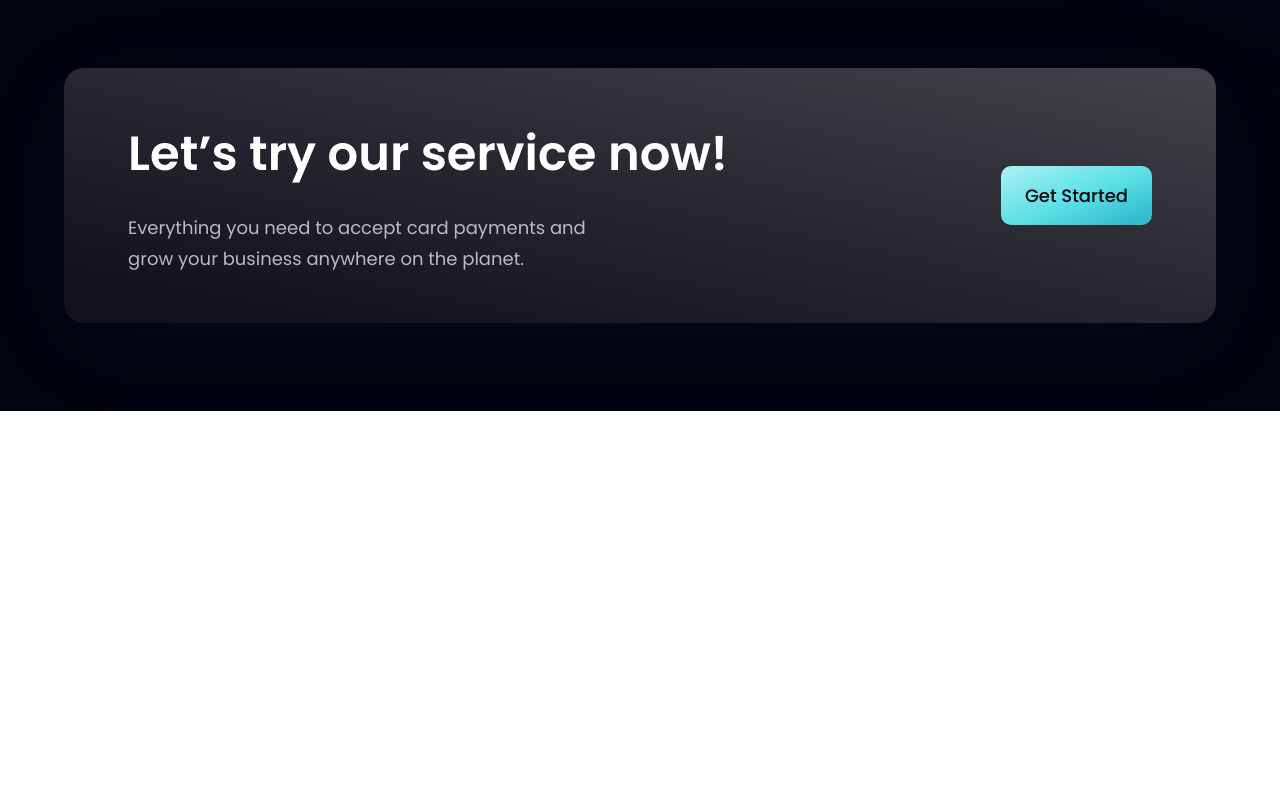
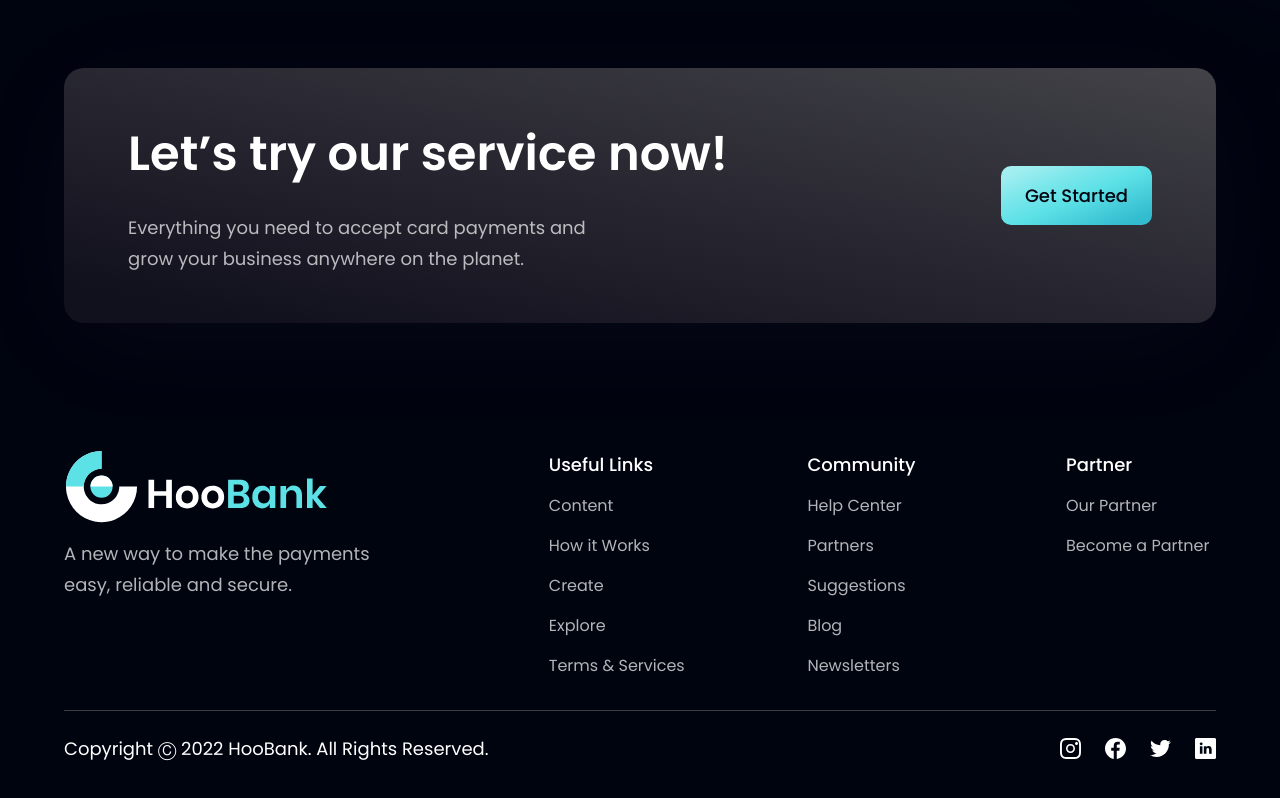
Before and after one commit to zendayat/Bank-App-frontend, a React (Vite) app in the folder bank_app/: page / in a window 1280 px wide. Shown: the part 3988-4786 px from the top of the page. Before the commit the page ends 4399 px from the top, so only its background shows below. Built offline with nearby package versions, Linux system fonts and the light colour scheme.

Commit message:
complete: one page website completed

```diff
--- a/bank_app/src/components/Footer.jsx
+++ b/bank_app/src/components/Footer.jsx
@@ -1,11 +1,66 @@
-import React from 'react'
+import styles from "../style";
+import { logo } from "../assets";
+import { footerLinks, socialMedia } from "../constants";
 
 const Footer = () => {
   return (
-    <div>
-      Footer
-    </div>
-  )
+    <section className={`${styles.flexCenter} ${styles.paddingY} flex-col`}>
+      <div className={`${styles.flexStart} md:flex-row flex-col mb-8 w-full`}>
+        <div className="flex-[1] flex flex-col justify-start mr-10">
+          <img
+            src={logo}
+            alt="hoobank"
+            className="w-[266px] h-[72.14px] object-contain"
+          />
+          <p className={`${styles.paragraph} mt-4 max-w-[312px]`}>
+            A new way to make the payments easy, reliable and secure.
+          </p>
+        </div>
+
+        <div className="flex-[1.5] w-full flex flex-row justify-between flex-wrap md:mt-0 mt-10">
+          {footerLinks.map((footerlink) => (
+            <div key={footerlink.title} className={`flex flex-col ss:my-0 my-4 min-w-[150px]`}>
+              <h4 className="font-poppins font-medium text-[18px] leading-[27px] text-white">
+                {footerlink.title}
+              </h4>
+              <ul className="list-none mt-4">
+                {footerlink.links.map((link, index) => (
+                  <li
+                    key={link.name}
+                    className={`font-poppins font-normal text-[16px] leading-[24px] text-dimWhite hover:text-secondary cursor-pointer ${
+                      index !== footerlink.links.length - 1 ? "mb-4" : "mb-0"
+                    }`}
+                  >
+                    {link.name}
+                  </li>
+                ))}
+              </ul>
+            </div>
+          ))}
+        </div>
+      </div>
+
+      <div className="w-full flex justify-between items-center md:flex-row flex-col pt-6 border-t-[1px] border-t-[#3F3E45]">
+        <p className="font-poppins font-normal text-center text-[18px] leading-[27px] text-white">
+          Copyright Ⓒ 2022 HooBank. All Rights Reserved.
+        </p>
+
+        <div className="flex flex-row md:mt-0 mt-6">
+          {socialMedia.map((social, index) => (
+            <img
+              key={social.id}
+              src={social.icon}
+              alt={social.id}
+              className={`w-[21px] h-[21px] object-contain cursor-pointer ${
+                index !== socialMedia.length - 1 ? "mr-6" : "mr-0"
+              }`}
+              onClick={() => window.open(social.link)}
+            />
+          ))}
+        </div>
+      </div>
+    </section>
+  );
 }
 
-export default Footer
+export default Footer;
```
